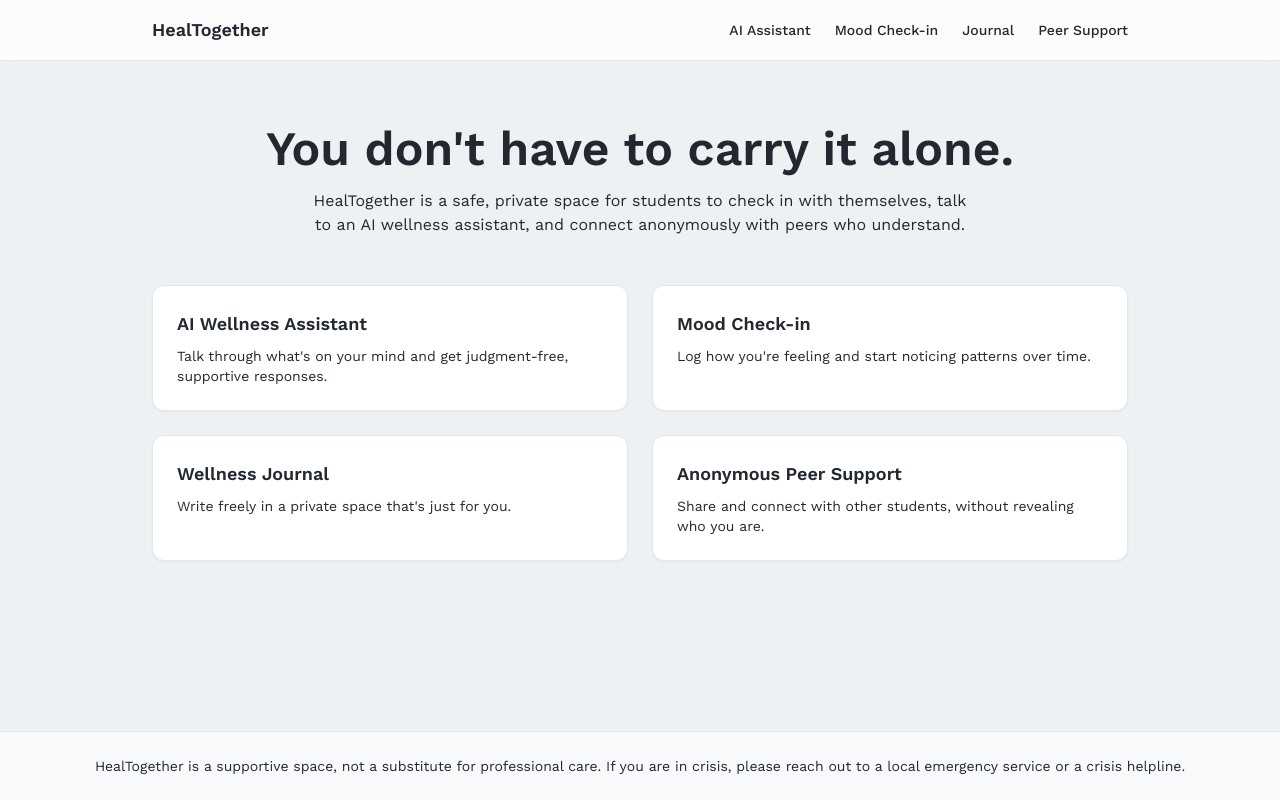
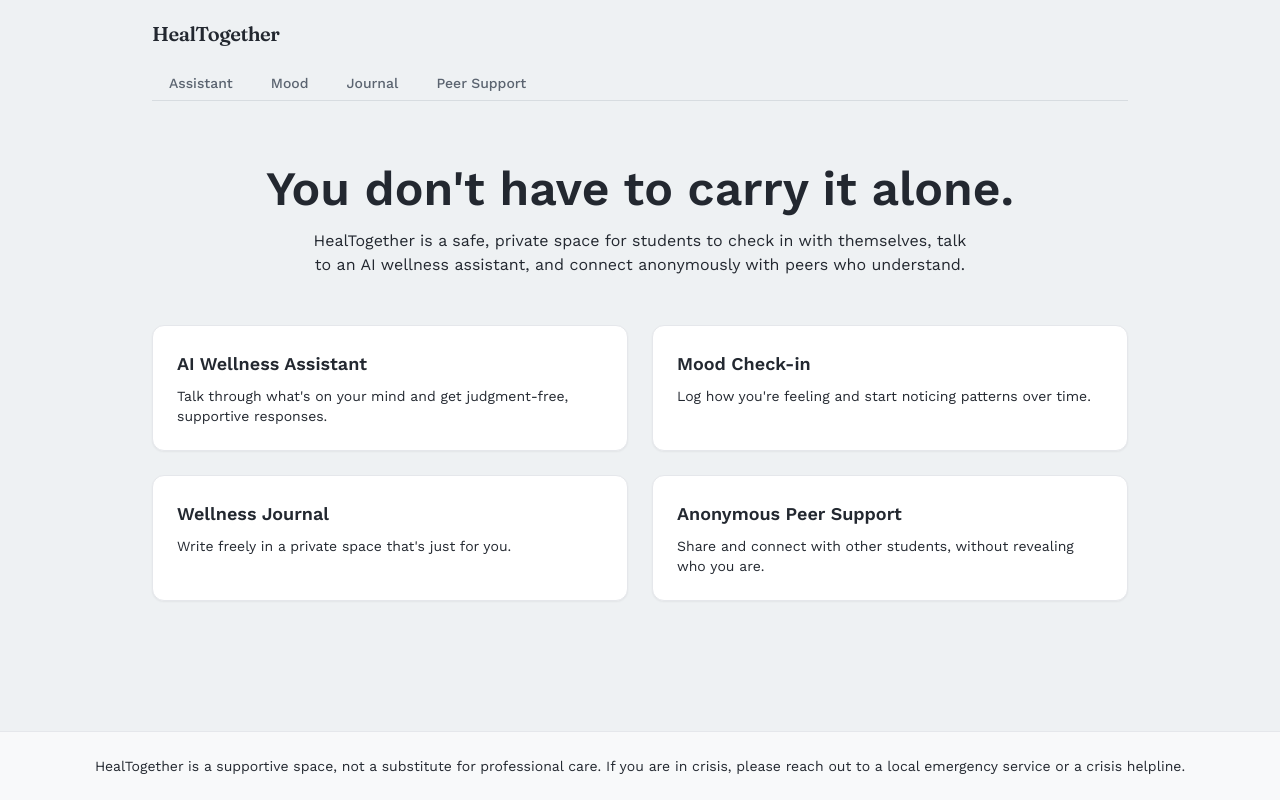
Before and after one commit to priyanshu015211/Heal-Together, a Next.js app: page / in a window 1280 px wide. Built offline with nearby package versions, Linux system fonts and the light colour scheme.

Commit message:
Update Navbar.js

```diff
--- a/components/Navbar.js
+++ b/components/Navbar.js
@@ -1,29 +1,60 @@
+"use client";
+
 import Link from "next/link";
+import { usePathname } from "next/navigation";
 
-const links = [
-  { href: "/chat", label: "AI Assistant" },
-  { href: "/mood", label: "Mood Check-in" },
-  { href: "/journal", label: "Journal" },
-  { href: "/support", label: "Peer Support" },
+const tabs = [
+  { href: "/chat", label: "Assistant", accent: "marigold" },
+  { href: "/mood", label: "Mood", accent: "sage" },
+  { href: "/journal", label: "Journal", accent: "plum" },
+  { href: "/support", label: "Peer Support", accent: "dusk" },
 ];
 
+const accentClasses = {
+  marigold: { bar: "bg-marigold", text: "text-marigold-dark" },
+  sage: { bar: "bg-sage", text: "text-sage-dark" },
+  plum: { bar: "bg-plum", text: "text-plum-dark" },
+  dusk: { bar: "bg-dusk", text: "text-dusk-dark" },
+};
+
 export default function Navbar() {
+  const pathname = usePathname();
+
   return (
-    <header className="border-b border-calm-200 bg-white/80 backdrop-blur">
-      <nav className="mx-auto flex max-w-5xl items-center justify-between px-6 py-4">
-        <Link href="/" className="text-lg font-semibold text-calm-700">
+    <header className="bg-paper pt-5">
+      <div className="mx-auto max-w-5xl px-6">
+        <Link
+          href="/"
+          className="font-display text-xl font-semibold tracking-tight text-ink"
+        >
           HealTogether
         </Link>
-        <ul className="flex gap-6 text-sm font-medium text-calm-700">
-          {links.map((link) => (
-            <li key={link.href}>
-              <Link href={link.href} className="hover:text-calm-500">
-                {link.label}
+
+        <nav className="mt-4 flex gap-1 border-b border-rule">
+          {tabs.map((tab) => {
+            const active = pathname === tab.href;
+            const accent = accentClasses[tab.accent];
+            return (
+              <Link
+                key={tab.href}
+                href={tab.href}
+                className={`relative -mb-px rounded-t-md border border-b-0 px-4 py-2 text-sm font-medium transition ${
+                  active
+                    ? `border-rule bg-card ${accent.text}`
+                    : "border-transparent text-ink-soft hover:text-ink"
+                }`}
+              >
+                {active && (
+                  <span
+                    className={`absolute inset-x-0 top-0 h-[3px] rounded-t-md ${accent.bar}`}
+                  />
+                )}
+                {tab.label}
               </Link>
-            </li>
-          ))}
-        </ul>
-      </nav>
+            );
+          })}
+        </nav>
+      </div>
     </header>
   );
 }
```
